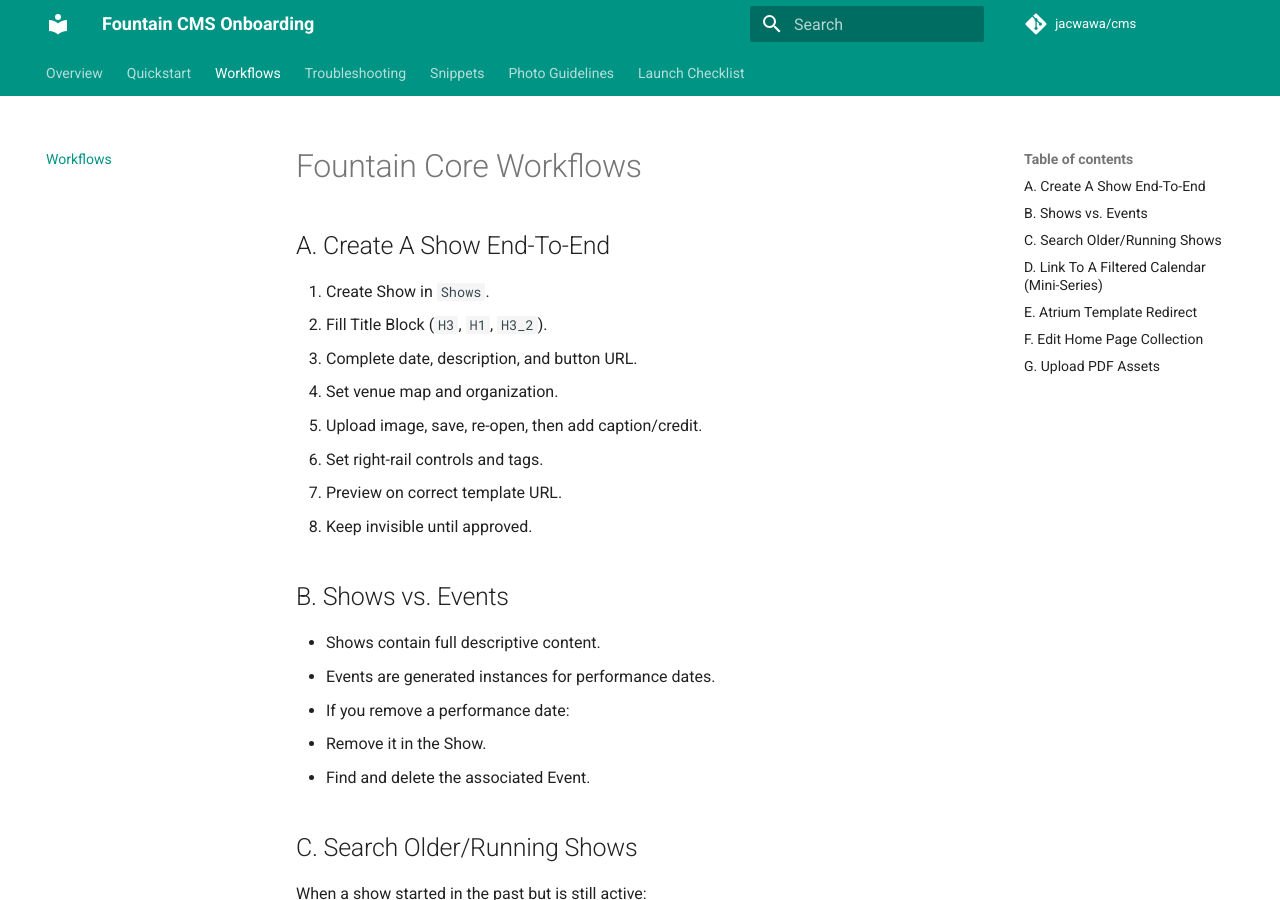
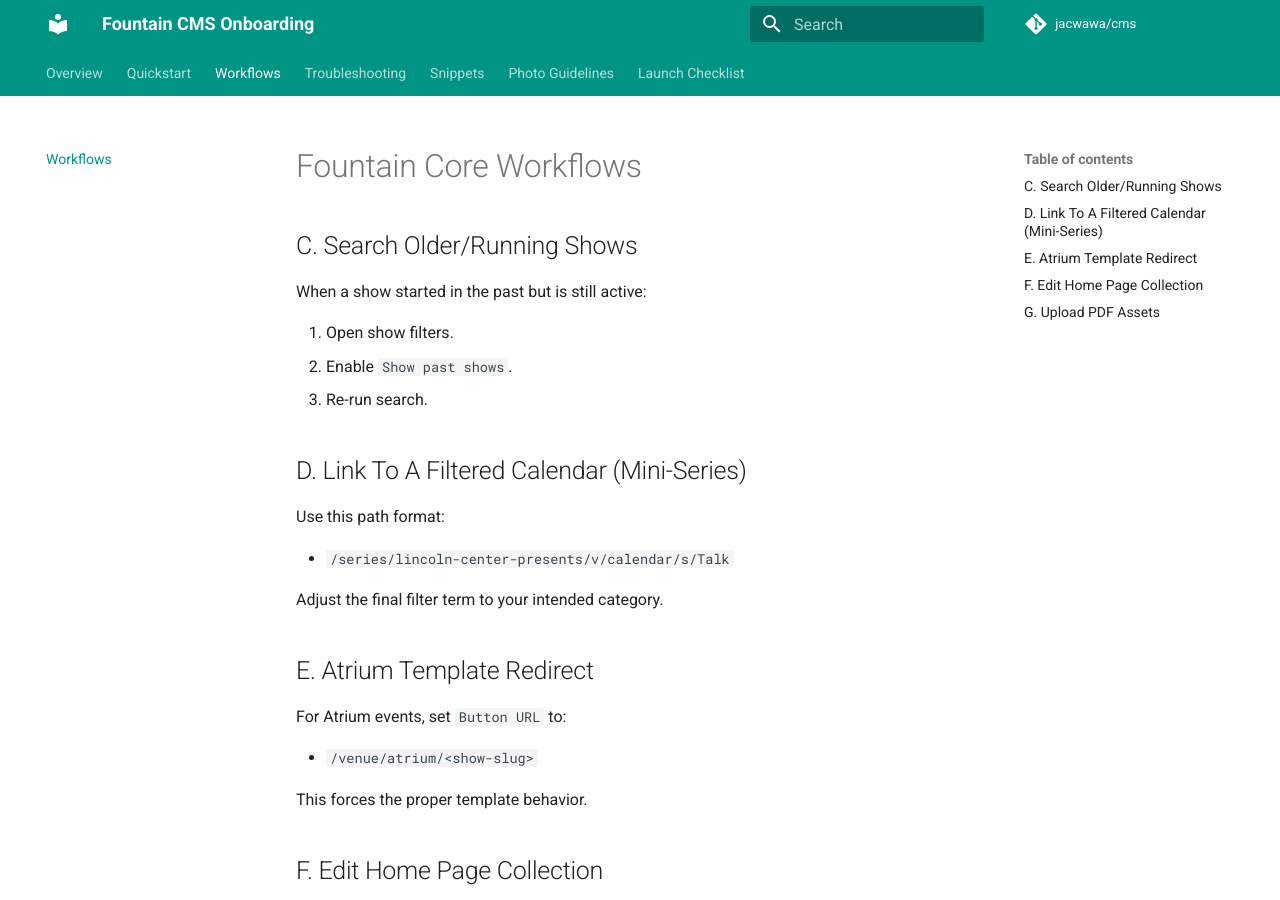
Before and after one commit to jacwawa/cms, an MkDocs documentation site: the page built from docs/fountain-onboarding/workflows.md, in a window 1280 px wide and 900 px high. Built offline with MkDocs 1.6.1 and Material for MkDocs 9.7.7, drawn with Linux system fonts in a browser that asks for light colours; comment, search, counter and statistics services are not loaded; some of the changed text lies outside the part shown.

Commit message:
Update workflows markdown content

```diff
--- a/docs/fountain-onboarding/workflows.md
+++ b/docs/fountain-onboarding/workflows.md
@@ -1,23 +1,6 @@
 # Fountain Core Workflows
 
-## A. Create A Show End-To-End
 
-1. Create Show in `Shows`.
-2. Fill Title Block (`H3`, `H1`, `H3_2`).
-3. Complete date, description, and button URL.
-4. Set venue map and organization.
-5. Upload image, save, re-open, then add caption/credit.
-6. Set right-rail controls and tags.
-7. Preview on correct template URL.
-8. Keep invisible until approved.
-
-## B. Shows vs. Events
-
-- Shows contain full descriptive content.
-- Events are generated instances for performance dates.
-- If you remove a performance date:
-1. Remove it in the Show.
-2. Find and delete the associated Event.
 
 ## C. Search Older/Running Shows
 
@@ -51,7 +34,6 @@
 
 Guidelines:
 
-- Keep date formatting consistent (`:00`, clean en dashes).
 - Use alternate mobile image when needed (upload image, save, reopen asset manager).
 - Marketing modules: a third module can be added at bottom via `display after highlights`.
 
@@ -61,7 +43,3 @@
 2. Choose `Upload PDF`.
 3. Save and copy URL from `File Location`.
 4. Test URL before publishing.
-
-Important:
-
-- Avoid clicking save repeatedly after upload; repeated saves can generate a new URL and break old links.
```
